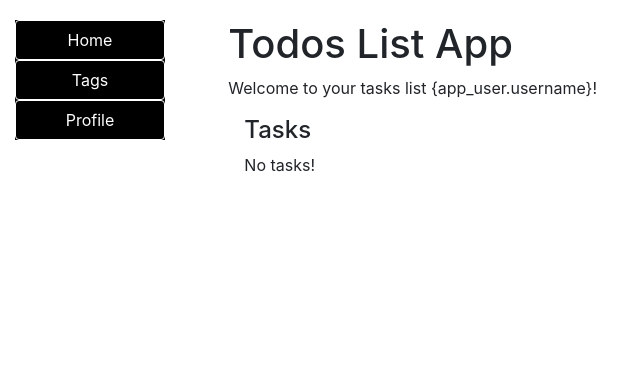
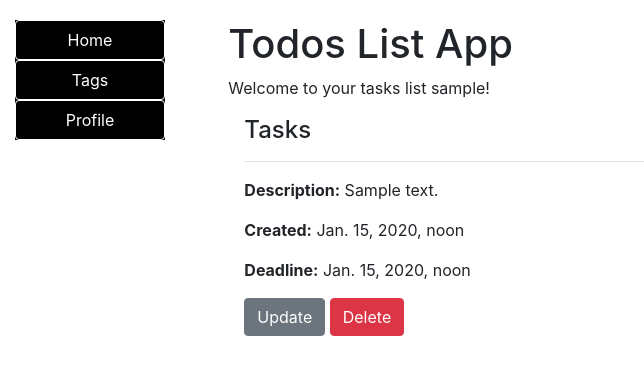
Before and after one commit to MykhailoIvchenko/todo-list-django, a Django app: page / in a window 1280 px wide. Shown: the top 375 px of the page, without its empty margins (0-644 px from the left). Run offline with Django 5.2, Linux system fonts and the light colour scheme; a user stored in the database is signed in; tables that the repository leaves empty hold one stand-in row (values such as "Sample post").

Commit message:
Fix IndexView to show username and correctly get tags list for task

```diff
--- a/templates/todos/index.html
+++ b/templates/todos/index.html
@@ -2,17 +2,16 @@
 
 {% block content %}
   <h1>Todos List App</h1>
-  <p>Welcome to your tasks list {app_user.username}!</p>
+  <p>Welcome to your tasks list {{ app_user.username }}!</p>
 
   <div class="ml-3">
       <h4>Tasks</h4>
 
-      {% for task in tasks %}
+      {% for task in tasks_list %}
           <hr>
           <p><strong>Description:</strong> {{ task.content }}</p>
           <p><strong>Created:</strong> {{ task.created_at }}</p>
           <p><strong>Deadline:</strong> {{ task.deadline }}</p>
-
 
           <a href="{% url 'todos:task-update' pk=task.id %}" class="btn btn-secondary link-to-page">
             Update
--- a/todos/views.py
+++ b/todos/views.py
@@ -13,7 +13,12 @@ class IndexView(LoginRequiredMixin, generic.ListView):
     template_name = "todos/index.html"
 
     def get_queryset(self):
-        return Task.objects.filter(user=self.request.user).select_related("tags")
+        return Task.objects.filter(user=self.request.user).prefetch_related("tags")
+
+    def get_context_data(self, **kwargs):
+        context = super().get_context_data(**kwargs)
+        context['app_user'] = self.request.user
+        return context
 
 
 class TagListView(LoginRequiredMixin, generic.ListView):
```
